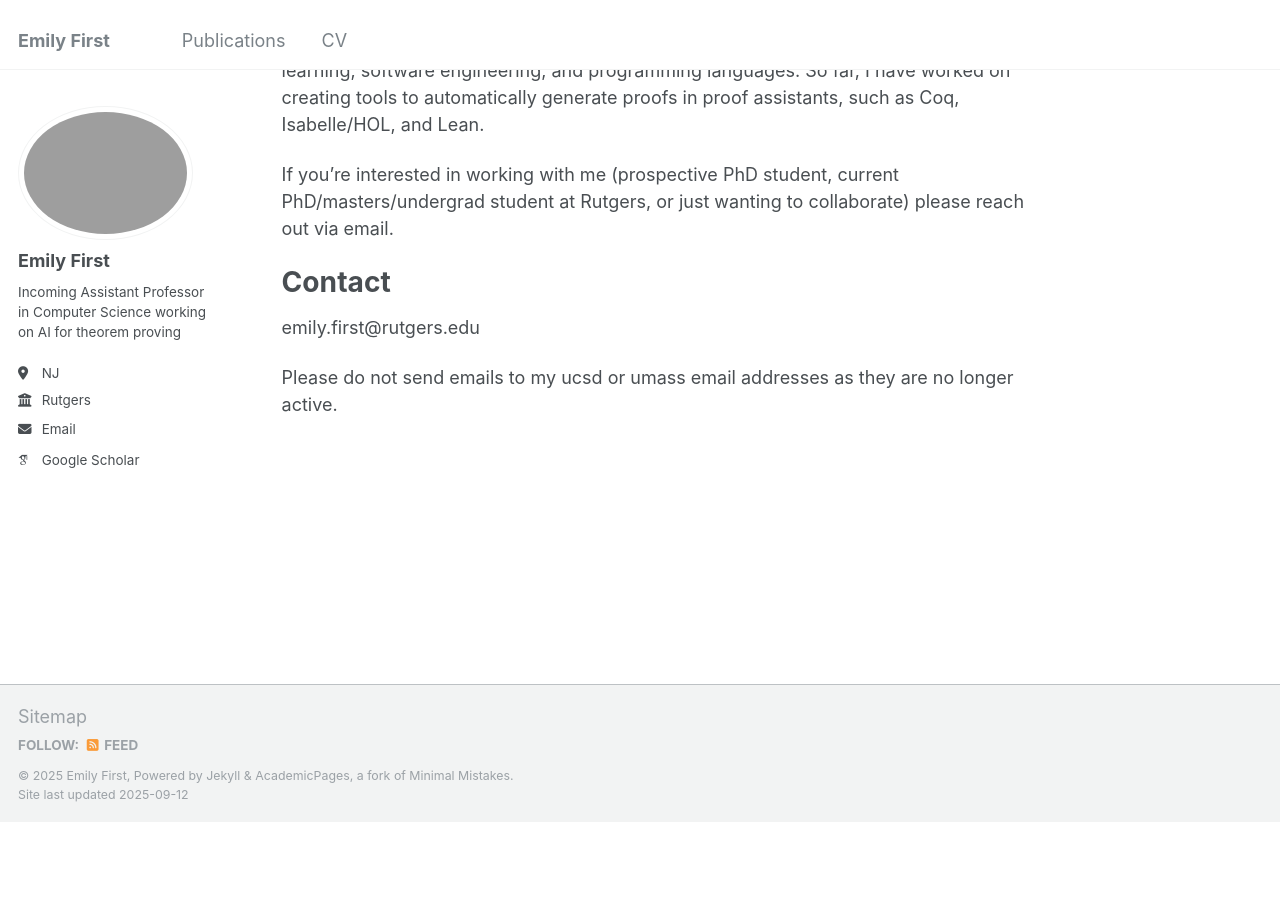
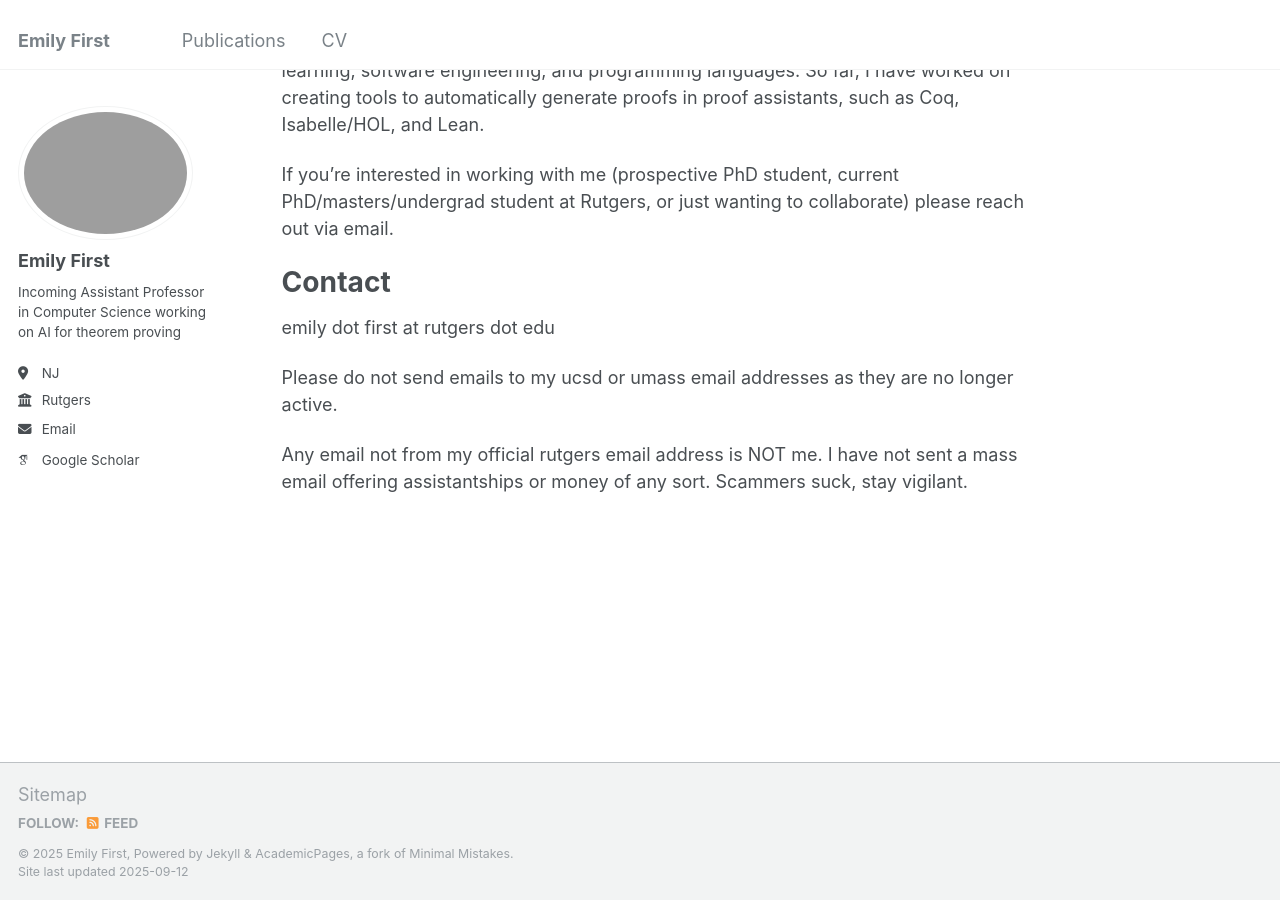
Before and after one commit to efirst/efirst.github.io, a Jekyll site: the page built from _pages/about.md, in a window 1280 px wide and 900 px high, scrolled down 607 px. Built offline with Jekyll 4.4.1, drawn with Linux system fonts in a browser that asks for light colours; some web fonts are replaced; before the commit the page ends 1430 px from its top, so only the background shows below that.

Commit message:
update contact statement

```diff
--- a/_pages/about.md
+++ b/_pages/about.md
@@ -25,6 +25,8 @@ If you're interested in working with me (prospective PhD student, current PhD/ma
 
 Contact
 ======
-emily.first@rutgers.edu
+emily dot first at rutgers dot edu
 
 Please do not send emails to my ucsd or umass email addresses as they are no longer active.
+
+Any email not from my official rutgers email address is NOT me. I have not sent a mass email offering assistantships or money of any sort. Scammers suck, stay vigilant.
```
